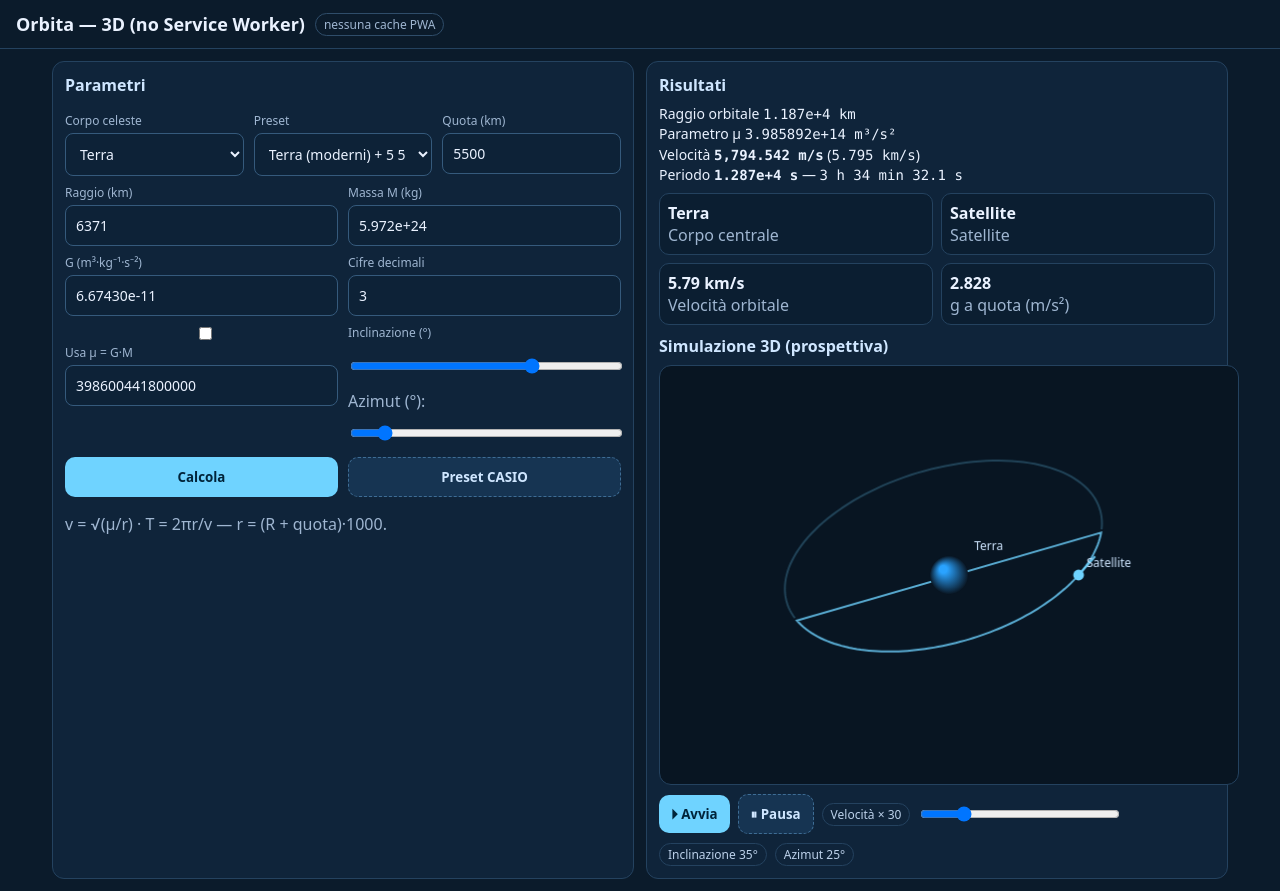
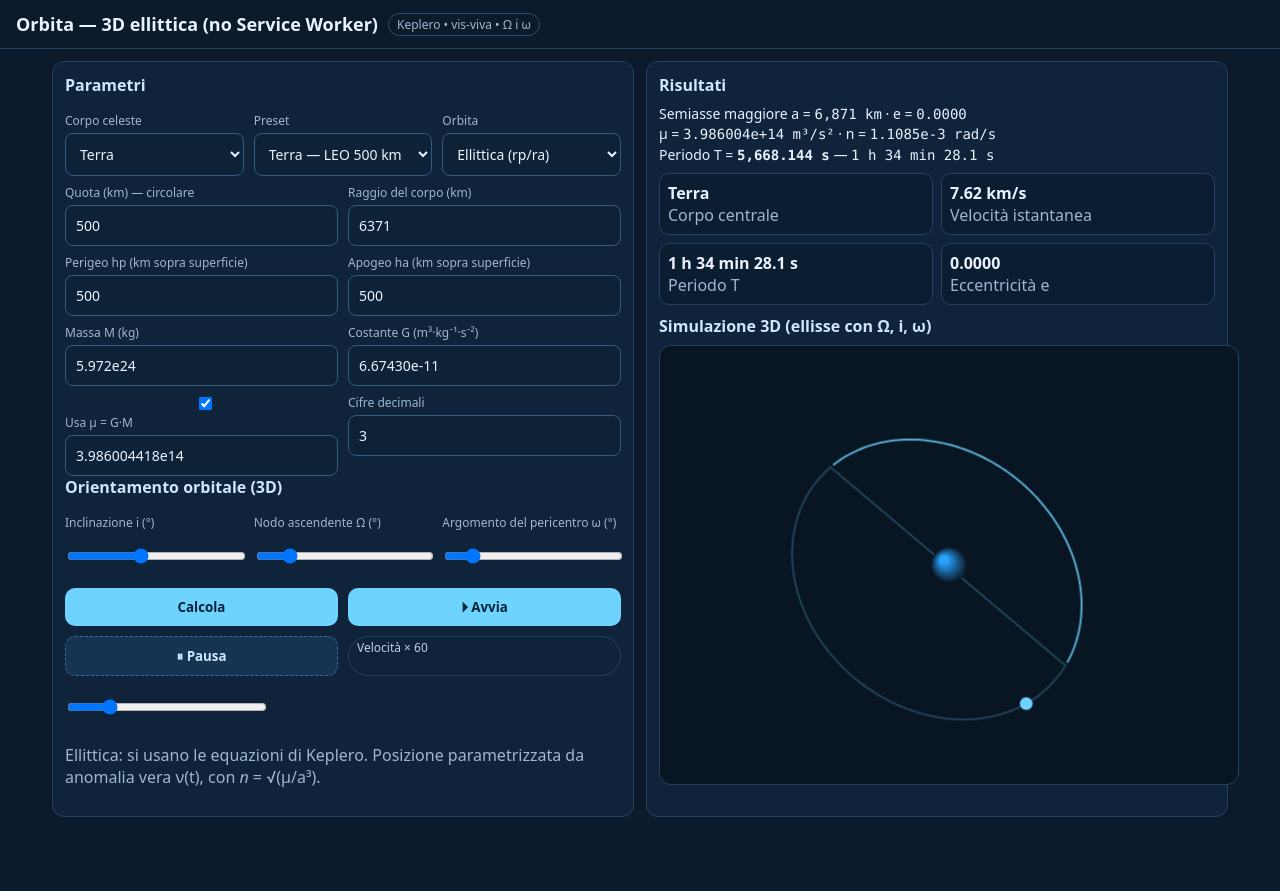
Before and after one commit to pezzaliapp/OrbitalPWA, a plain HTML site: page index.html in a window 1280 px wide. After the commit the page ends 829 px from the top, so only its background shows below. Drawn offline with Linux system fonts and the light colour scheme.

Commit message:
Add files via upload

```diff
--- /dev/null
+++ b/app.v5.js
@@ -0,0 +1,209 @@
+const el = id => document.getElementById(id);
+const bodySel = el('bodySel'), preset = el('preset'), mode = el('mode');
+const alt = el('alt_km'), rkm = el('r_km'), hp = el('hp_km'), ha = el('ha_km');
+const mass = el('mass'), G = el('G'), useMu = el('useMu'), muInput = el('mu');
+const incl = el('incl'), raan = el('raan'), argp = el('argp');
+const out = el('out'), precision = el('precision'); const spd = el('speed'), spdTxt = el('spdTxt');
+const lblBody = el('lblBody'), lblV = el('lblV'), lblT = el('lblT'), lblE = el('lblE');
+const circularBox = el('circularBox'), ellipticBox = el('ellipticBox');
+
+const MODERN = {
+  G: 6.67430e-11,
+  bodies: {
+    earth:   { name:'Terra',   Rkm: 6371.0,   mu: 3.986004418e14, color:'#2aa3ff' },
+    moon:    { name:'Luna',    Rkm: 1737.4,   mu: 4.9048695e12,  color:'#c9ced6' },
+    mars:    { name:'Marte',   Rkm: 3389.5,   mu: 4.282837e13,   color:'#ff6b4a' },
+    jupiter: { name:'Giove',   Rkm: 69911.0,  mu: 1.26686534e17, color:'#ffb35a' }
+  }
+};
+
+// Populate selects
+for(const k of Object.keys(MODERN.bodies)){
+  const o=document.createElement('option'); o.value=k; o.textContent=MODERN.bodies[k].name; bodySel.appendChild(o);
+}
+bodySel.value='earth';
+
+function num(v){ return Number(String(v).trim().replace(',', '.')); }
+function fmt(x,p){ if(!isFinite(x)) return '—'; if(Math.abs(x)>=1e4 || Math.abs(x)<1e-2) return x.toExponential(p); return x.toLocaleString(undefined,{maximumFractionDigits:p}); }
+function hms(seconds){ const s=Math.floor(seconds%60), m=Math.floor((seconds/60)%60), h=Math.floor(seconds/3600); const frac=seconds-Math.floor(seconds); return `${h} h ${m} min ${(s+frac).toFixed(1)} s`; }
+
+function toggleMode(){
+  if(mode.value==='circular'){ circularBox.style.display='grid'; ellipticBox.style.display='none'; }
+  else { circularBox.style.display='grid'; ellipticBox.style.display='grid'; }
+}
+mode.addEventListener('change', toggleMode);
+toggleMode();
+
+function setPreset(name){
+  if(name==='earthLEO'){ bodySel.value='earth'; mode.value='elliptic'; hp.value=500; ha.value=500; toggleMode(); }
+  if(name==='earthGEO'){ bodySel.value='earth'; mode.value='elliptic'; hp.value=35786; ha.value=35786; toggleMode(); }
+}
+
+function compute(){
+  const p = Number(precision.value)||3;
+  const body = MODERN.bodies[bodySel.value];
+  const R = body.Rkm*1000;
+  let mu = useMu.checked ? num(muInput.value) : num(G.value)*num(mass.value);
+  if(!mu || !isFinite(mu)) mu = body.mu;
+
+  let a, e, rp, ra;
+  if(mode.value==='circular'){
+    const r = (num(rkm.value) + num(alt.value))*1000;
+    a = r; e = 0; rp = ra = r;
+  }else{
+    rp = (R + num(hp.value)*1000);
+    ra = (R + num(ha.value)*1000);
+    a = 0.5*(rp+ra);
+    e = (ra-rp)/(ra+rp);
+  }
+
+  const n = Math.sqrt(mu/(a*a*a)); // mean motion rad/s
+  const T = 2*Math.PI/n;
+
+  // current state at t=0: choose true anomaly ν0 = 0 at perigee
+  const nu0 = 0;
+  updateSim({ a, e, mu, R, i:deg2rad(num(incl.value)), Omega:deg2rad(num(raan.value)), w:deg2rad(num(argp.value)), n, t0:performance.now()/1000, nu:nu0 });
+
+  out.innerHTML = `Semiasse maggiore a = <span class="mono">${fmt(a/1000,p)} km</span> · e = <span class="mono">${e.toFixed(4)}</span><br>
+  μ = <span class="mono">${mu.toExponential(6)} m³/s²</span> · n = <span class="mono">${n.toExponential(4)} rad/s</span><br>
+  Periodo T = <strong class="mono">${fmt(T,p)} s</strong> — <span class="mono">${hms(T)}</span>`;
+
+  lblBody.textContent = body.name;
+  lblT.textContent = hms(T);
+  lblE.textContent = e.toFixed(4);
+}
+document.getElementById('calcBtn').addEventListener('click', compute);
+preset.addEventListener('change', e=> setPreset(e.target.value));
+
+// ======= 3D Kepler simulation =======
+const canvas = document.getElementById('orbCanvas'); const ctx = canvas.getContext('2d');
+let sim = { a:1,e:0,mu:1,R:1,i:0,Omega:0,w:0,n:0,t0:0,nu:0,r:1, running:false, last:0, scale:1 };
+
+function deg2rad(d){ return d*Math.PI/180; }
+function project3D(x,y,z,w,h){ const fov=600; const s=fov/(fov - z); return {x:w/2+x*s, y:h/2+y*s, s}; }
+
+function fitCanvas(){
+  const maxW = canvas.parentElement.clientWidth;
+  const w = Math.min(maxW, 800), h = Math.min(440, w);
+  const dpr = window.devicePixelRatio||1;
+  canvas.width = w*dpr; canvas.height = h*dpr; canvas.style.width=w+'px'; canvas.style.height=h+'px';
+  ctx.setTransform(dpr,0,0,dpr,0,0);
+  draw();
+}
+window.addEventListener('resize', fitCanvas);
+
+function updateSim(o){ Object.assign(sim, o); sim.last=0; draw(); }
+
+function solveKepler(M,e){
+  // Newton-Raphson for eccentric anomaly E
+  let E = e<0.8 ? M : Math.PI;
+  for(let k=0;k<10;k++){
+    const f = E - e*Math.sin(E) - M;
+    const fp = 1 - e*Math.cos(E);
+    E -= f/fp;
+  }
+  return E;
+}
+
+function orbitalPosition(a,e,nu){
+  const p = a*(1-e*e);
+  const r = p/(1+e*Math.cos(nu));
+  const x_orb = r*Math.cos(nu), y_orb = r*Math.sin(nu), z_orb = 0;
+  return {r, x_orb, y_orb, z_orb};
+}
+
+function rotateToECI(x,y,z,Omega,i,w){
+  // Rz(Omega) * Rx(i) * Rz(w) * [x y z]^T
+  // First rotate by w about z
+  let x1 = x*Math.cos(w) - y*Math.sin(w);
+  let y1 = x*Math.sin(w) + y*Math.cos(w);
+  let z1 = z;
+  // Inclination i about x
+  let x2 = x1;
+  let y2 = y1*Math.cos(i) - z1*Math.sin(i);
+  let z2 = y1*Math.sin(i) + z1*Math.cos(i);
+  // RAAN Omega about z
+  let x3 = x2*Math.cos(Omega) - y2*Math.sin(Omega);
+  let y3 = x2*Math.sin(Omega) + y2*Math.cos(Omega);
+  let z3 = z2;
+  return {x:x3,y:y3,z:z3};
+}
+
+function visViva(mu,r,a){ return Math.sqrt(mu*(2/r - 1/a)); }
+
+function draw(){
+  const dpr = window.devicePixelRatio||1;
+  const w = canvas.width/dpr, h = canvas.height/dpr;
+  ctx.clearRect(0,0,w,h);
+
+  // scale scene
+  const Rpx = Math.min(w,h)*0.35;
+  sim.scale = Rpx / (sim.a*(1+sim.e)); // apogee fits in view
+
+  // draw ellipse ring (front/back)
+  const steps = 240;
+  for(const pass of [0,1]){
+    ctx.beginPath();
+    for(let i=0;i<=steps;i++){
+      const nu = i/steps*2*Math.PI;
+      const {r,x_orb,y_orb} = orbitalPosition(sim.a, sim.e, nu);
+      const ECI = rotateToECI(x_orb, y_orb, 0, sim.Omega, sim.i, sim.w);
+      const P = project3D(ECI.x*sim.scale, ECI.y*sim.scale, ECI.z*sim.scale, w,h);
+      if( (pass===0 && ECI.z<=0) || (pass===1 && ECI.z>0) ){
+        if(i===0) ctx.moveTo(P.x,P.y); else ctx.lineTo(P.x,P.y);
+      }
+    }
+    ctx.strokeStyle = pass===0 ? 'rgba(111,211,255,0.8)' : 'rgba(111,211,255,0.25)';
+    ctx.lineWidth = 2; ctx.stroke();
+  }
+
+  // Draw planet
+  const planetR = Math.max(10, 18);
+  ctx.beginPath(); ctx.arc(w/2, h/2, planetR, 0, Math.PI*2);
+  const grd = ctx.createRadialGradient(w/2-planetR*0.3,h/2-planetR*0.3,planetR*0.2,w/2,h/2,planetR);
+  grd.addColorStop(0, '#2aa3ff'); grd.addColorStop(1, '#0a1826');
+  ctx.fillStyle=grd; ctx.fill();
+
+  // Satellite at current true anomaly sim.nu
+  const st = orbitalPosition(sim.a, sim.e, sim.nu);
+  const ECI = rotateToECI(st.x_orb, st.y_orb, 0, sim.Omega, sim.i, sim.w);
+  const P = project3D(ECI.x*sim.scale, ECI.y*sim.scale, ECI.z*sim.scale, w,h);
+  ctx.beginPath(); ctx.fillStyle='#6fd3ff'; ctx.arc(P.x,P.y,6*(P.s),0,Math.PI*2); ctx.fill();
+
+  // Velocity vector magnitude
+  const v = visViva(sim.mu, st.r, sim.a);
+  lblV.textContent = (v/1000).toFixed(2)+' km/s';
+
+  // Small velocity direction arrow (tangent)
+  const dnu = 0.01;
+  const st2 = orbitalPosition(sim.a, sim.e, sim.nu + dnu);
+  const ECI2 = rotateToECI(st2.x_orb, st2.y_orb, 0, sim.Omega, sim.i, sim.w);
+  const P2 = project3D(ECI2.x*sim.scale, ECI2.y*sim.scale, ECI2.z*sim.scale, w,h);
+  ctx.strokeStyle='rgba(111,211,255,0.9)'; ctx.beginPath(); ctx.moveTo(P.x,P.y); ctx.lineTo(P2.x,P2.y); ctx.stroke();
+}
+
+function step(ts){
+  if(!sim.running){ return; }
+  if(!sim.last){ sim.last = ts; }
+  const dt = (ts - sim.last)/1000; sim.last = ts;
+
+  // advance mean anomaly and solve Kepler for E, then ν
+  const scale = Number(spd.value);
+  const Mdot = sim.n; // rad/s
+  const M = ( ( (ts/1000 - sim.t0) * Mdot * scale ) ) % (2*Math.PI);
+  const E = solveKepler(M, sim.e);
+  const cosE = Math.cos(E), sinE = Math.sin(E);
+  const nu = Math.atan2( Math.sqrt(1 - sim.e*sim.e) * sinE, cosE - sim.e );
+  sim.nu = nu;
+
+  draw(); spdTxt.textContent = scale.toFixed(1);
+  requestAnimationFrame(step);
+}
+
+document.getElementById('playBtn').addEventListener('click', ()=>{ sim.running=true; sim.last=0; sim.t0=performance.now()/1000; requestAnimationFrame(step); });
+document.getElementById('pauseBtn').addEventListener('click', ()=>{ sim.running=false; });
+
+// init
+fitCanvas();
+setPreset('earthLEO');
+compute();
--- a/index.html
+++ b/index.html
@@ -3,7 +3,7 @@
 <head>
   <meta charset="utf-8">
   <meta name="viewport" content="width=device-width, initial-scale=1">
-  <title>Orbita — 3D (no SW)</title>
+  <title>Orbita — 3D ellittica (no SW)</title>
   <meta name="theme-color" content="#0b1b2b">
   <style>
     :root{--bg:#0b1b2b;--panel:#0f243a;--ink:#eaf2ff;--muted:#9fb6d1;--accent:#6fd3ff;--border:#24425f;}
@@ -30,18 +30,20 @@
     canvas{width:100%;height:auto;border-radius:12px;border:1px solid var(--border);background:#081522;display:block}
     .controls{display:flex;flex-wrap:wrap;gap:8px;align-items:center;margin-top:8px}
     .pill{padding:2px 8px;border-radius:999px;border:1px solid var(--border);color:#bcd1ea;font-size:12px}
+    .grid2{display:grid;grid-template-columns:1fr 1fr;gap:10px}
     @media (max-width:980px){main{grid-template-columns:1fr}}
   </style>
 </head>
 <body>
   <header>
-    <h1>Orbita — 3D (no Service Worker)</h1>
-    <span class="tag">nessuna cache PWA</span>
+    <h1>Orbita — 3D ellittica (no Service Worker)</h1>
+    <span class="tag">Keplero • vis-viva • Ω i ω</span>
   </header>
 
   <main>
     <section class="card">
       <h2>Parametri</h2>
+
       <div class="row3">
         <div>
           <label for="bodySel">Corpo celeste</label>
@@ -50,69 +52,105 @@
         <div>
           <label for="preset">Preset</label>
           <select id="preset">
+            <option value="earthLEO">Terra — LEO 500 km</option>
+            <option value="earthGEO">Terra — GEO (a ≈ 42164 km)</option>
             <option value="custom">Personalizzato</option>
-            <option value="casio">CASIO FX-750P (1984)</option>
-            <option value="earth5500">Terra (moderni) + 5 500 km</option>
           </select>
         </div>
         <div>
-          <label for="alt_km">Quota (km)</label>
-          <input id="alt_km" type="number" value="5500" step="1">
+          <label for="mode">Orbita</label>
+          <select id="mode">
+            <option value="circular">Circolare</option>
+            <option value="elliptic" selected>Ellittica (rp/ra)</option>
+          </select>
+        </div>
+      </div>
+
+      <div class="grid2" id="circularBox" style="display:none">
+        <div>
+          <label for="alt_km">Quota (km) — circolare</label>
+          <input id="alt_km" type="number" value="500" step="1">
+        </div>
+        <div>
+          <label for="r_km">Raggio del corpo (km)</label>
+          <input id="r_km" type="number" value="6371" step="1">
+        </div>
+      </div>
+
+      <div class="grid2" id="ellipticBox">
+        <div>
+          <label for="hp_km">Perigeo hp (km sopra superficie)</label>
+          <input id="hp_km" type="number" value="300">
+        </div>
+        <div>
+          <label for="ha_km">Apogeo ha (km sopra superficie)</label>
+          <input id="ha_km" type="number" value="10000">
         </div>
       </div>
 
       <div class="row">
-        <div><label for="r_km">Raggio (km)</label><input id="r_km" type="number" value="6371"></div>
-        <div><label for="mass">Massa M (kg)</label><input id="mass" type="text" value="5.972e24"></div>
-      </div>
-
-      <div class="row">
-        <div><label for="G">G (m³·kg⁻¹·s⁻²)</label><input id="G" type="text" value="6.67430e-11"></div>
-        <div><label for="precision">Cifre decimali</label><input id="precision" type="number" value="3" min="0" max="12"></div>
+        <div>
+          <label for="mass">Massa M (kg)</label>
+          <input id="mass" type="text" value="5.972e24">
+        </div>
+        <div>
+          <label for="G">Costante G (m³·kg⁻¹·s⁻²)</label>
+          <input id="G" type="text" value="6.67430e-11">
+        </div>
       </div>
 
       <div class="row">
         <div>
-          <label><input id="useMu" type="checkbox"> Usa μ = G·M</label>
-          <input id="mu" type="text" placeholder="es. 3.986004418e14">
+          <label><input id="useMu" type="checkbox" checked> Usa μ = G·M</label>
+          <input id="mu" type="text" value="3.986004418e14">
         </div>
         <div>
-          <label for="incl">Inclinazione (°)</label>
-          <input id="incl" type="range" min="-90" max="90" value="35">
-          <div class="muted">Azimut (°): <input id="az" type="range" min="0" max="360" value="25"></div>
+          <label for="precision">Cifre decimali</label>
+          <input id="precision" type="number" value="3" min="0" max="12">
         </div>
       </div>
 
-      <div class="row">
+      <h2>Orientamento orbitale (3D)</h2>
+      <div class="row3">
+        <div>
+          <label for="incl">Inclinazione i (°)</label>
+          <input id="incl" type="range" min="0" max="90" value="35">
+        </div>
+        <div>
+          <label for="raan">Nodo ascendente Ω (°)</label>
+          <input id="raan" type="range" min="0" max="360" value="40">
+        </div>
+        <div>
+          <label for="argp">Argomento del pericentro ω (°)</label>
+          <input id="argp" type="range" min="0" max="360" value="25">
+        </div>
+      </div>
+
+      <div class="row" style="margin-top:8px">
         <button id="calcBtn">Calcola</button>
-        <button id="casioBtn" class="ghost">Preset CASIO</button>
+        <button id="playBtn">⏵︎ Avvia</button>
+        <button id="pauseBtn" class="ghost">⏸︎ Pausa</button>
+        <span class="pill">Velocità × <span id="spdTxt">60</span></span>
+        <input id="speed" type="range" min="0.1" max="400" value="60" step="0.1" style="width:200px">
       </div>
-      <p class="muted">v = √(μ/r) · T = 2πr/v — r = (R + quota)·1000.</p>
+      <p class="muted">Ellittica: si usano le equazioni di Keplero. Posizione parametrizzata da anomalia vera ν(t), con <em>n</em> = √(μ/a³).</p>
     </section>
 
     <section class="card">
       <h2>Risultati</h2>
       <div id="out" class="result"></div>
       <div class="stats">
-        <div class="stat"><b id="lblBody">—</b><div class="muted">Corpo centrale</div></div>
-        <div class="stat"><b id="lblSat">—</b><div class="muted">Satellite</div></div>
-        <div class="stat"><b id="lblV">—</b><div class="muted">Velocità orbitale</div></div>
-        <div class="stat"><b id="lblG">—</b><div class="muted">g a quota (m/s²)</div></div>
+        <div class="stat"><b id="lblBody">Terra</b><div class="muted">Corpo centrale</div></div>
+        <div class="stat"><b id="lblV">—</b><div class="muted">Velocità istantanea</div></div>
+        <div class="stat"><b id="lblT">—</b><div class="muted">Periodo T</div></div>
+        <div class="stat"><b id="lblE">—</b><div class="muted">Eccentricità e</div></div>
       </div>
 
-      <h2 style="margin-top:10px">Simulazione 3D (prospettiva)</h2>
+      <h2 style="margin-top:10px">Simulazione 3D (ellisse con Ω, i, ω)</h2>
       <canvas id="orbCanvas"></canvas>
-      <div class="controls">
-        <button id="playBtn">⏵︎ Avvia</button>
-        <button id="pauseBtn" class="ghost">⏸︎ Pausa</button>
-        <span class="pill">Velocità × <span id="spdTxt">30</span></span>
-        <input id="speed" type="range" min="0.1" max="200" value="30" step="0.1" style="width:200px">
-        <span class="pill">Inclinazione <span id="inclTxt">35</span>°</span>
-        <span class="pill">Azimut <span id="azTxt">25</span>°</span>
-      </div>
     </section>
   </main>
 
-  <script defer src="app.v4.js"></script>
+  <script defer src="app.v5.js"></script>
 </body>
 </html>
```
